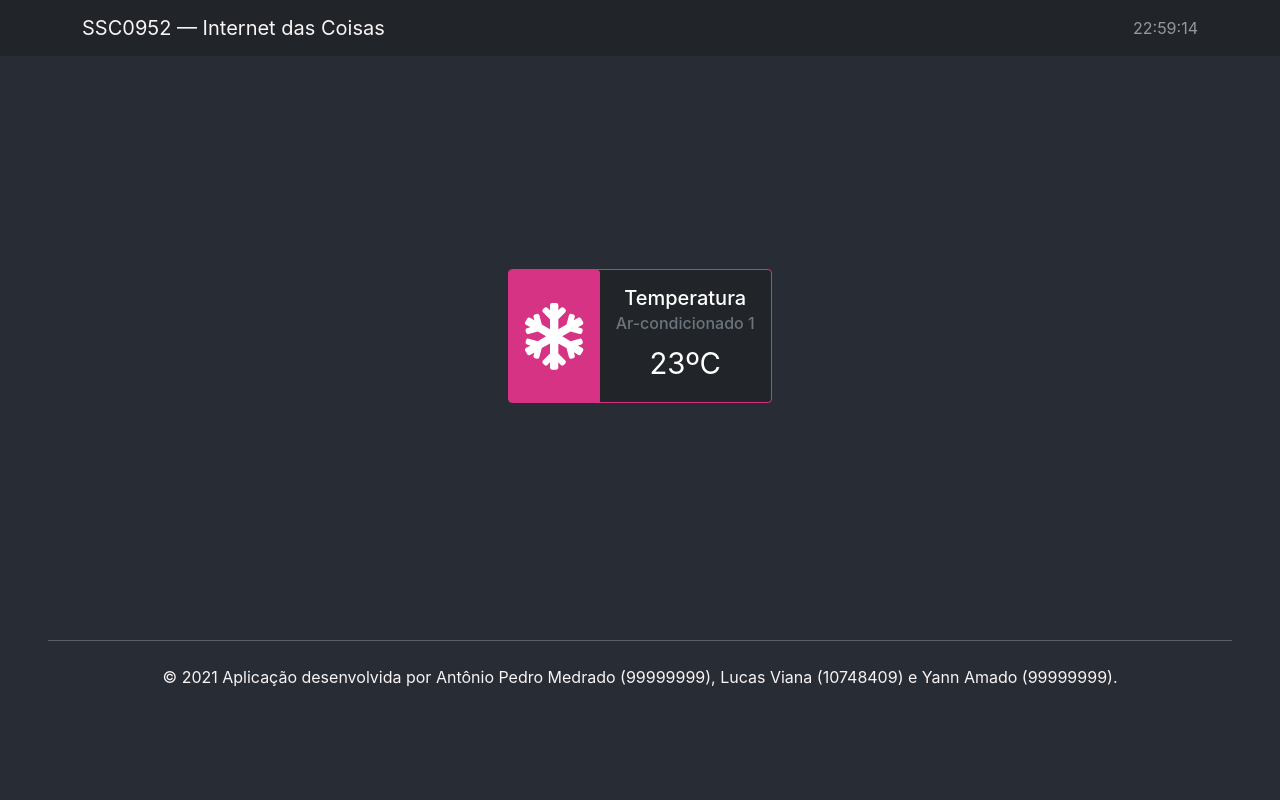
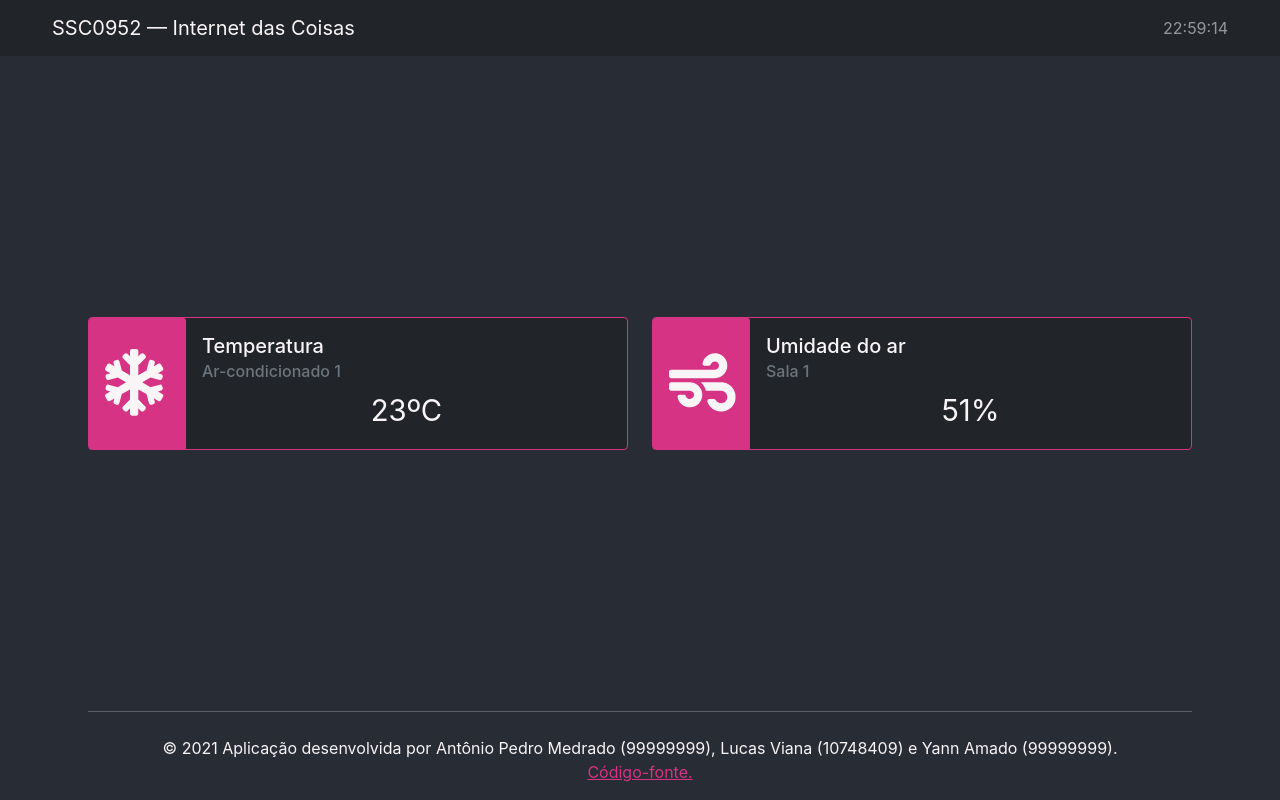
Before and after one commit to lucasvianav/iot, a React (Create React App) app: page / in a window 1280 px wide. Built offline with nearby package versions, Linux system fonts and the light colour scheme.

Commit message:
Setup main layout

```diff
--- a/src/app.scss
+++ /dev/null
@@ -1,37 +0,0 @@
-.App {
-  text-align: center;
-}
-
-.App-logo {
-  height: 40vmin;
-  pointer-events: none;
-}
-
-@media (prefers-reduced-motion: no-preference) {
-  .App-logo {
-    animation: App-logo-spin infinite 20s linear;
-  }
-}
-
-.App-header {
-  min-height: 70vh;
-  display: flex;
-  flex-direction: column;
-  align-items: center;
-  justify-content: center;
-  font-size: calc(10px + 2vmin);
-  color: white;
-}
-
-.App-link {
-  color: #61dafb;
-}
-
-@keyframes App-logo-spin {
-  from {
-    transform: rotate(0deg);
-  }
-  to {
-    transform: rotate(360deg);
-  }
-}
--- a/src/app.tsx
+++ b/src/app.tsx
@@ -1,21 +1,33 @@
 import React from 'react'
-import './app.scss'
 import Footer from './components/core/footer'
 import Header from './components/core/header'
 import DataCard from './components/shared/data-card'
 
 function App() {
   return (
-    <body className='App text-white'>
+    <body className='text-white d-flex flex-column' style={{ height: '100vh' }}>
       <Header displaySeconds={true} />
 
-      <main className='App-header'>
+      <main className='px-5 m-auto mw-1200px w-100'>
+        <div className='row gap-3 gap-md-0'>
+          <div className='col-md-6'>
             <DataCard
               title='Temperatura'
               description='Ar-condicionado 1'
               data='23ºC'
               icon='fas fa-snowflake'
             />
+          </div>
+
+          <div className='col-md-6'>
+            <DataCard
+              title='Umidade do ar'
+              description='Sala 1'
+              data='51%'
+              icon='fas fa-wind'
+            />
+          </div>
+        </div>
       </main>
 
       <Footer />
--- a/src/components/core/footer.tsx
+++ b/src/components/core/footer.tsx
@@ -2,12 +2,19 @@ import React from 'react'
 
 function Footer() {
   return (
-    <footer className='m-auto w-100 px-4 px-md-5'>
+    <footer className='mx-auto w-100 px-4 px-md-5 text-center mw-1200px'>
       <hr className='my-4 mx-auto'></hr>
       <div className='px-4'>
         <p>
           © 2021 Aplicação desenvolvida por Antônio Pedro Medrado (99999999),
-          Lucas Viana (10748409) e Yann Amado (99999999).
+          Lucas Viana (10748409) e Yann Amado (99999999). <br />
+          <a
+            href='https://gitlab.com/icmc-ssc0952/2021/giotgrad07'
+            target='_blank'
+            rel='noopener noreferrer'
+          >
+            Código-fonte.
+          </a>
         </p>
       </div>
     </footer>
--- a/src/components/core/header.tsx
+++ b/src/components/core/header.tsx
@@ -16,10 +16,10 @@ function Header(props: HeaderProps) {
   })
 
   return (
-    <Navbar variant='dark' bg='dark' expand='md'>
-      <Container>
+    <Navbar variant='dark' bg='dark' className='mb-4'>
+      <Container className='mw-1200px'>
         <Navbar.Brand href='#home'>SSC0952 — Internet das Coisas</Navbar.Brand>
-        <Navbar.Text>
+        <Navbar.Text className='d-none d-sm-block'>
           {time.toLocaleTimeString(locale, {
             timeStyle: props.displaySeconds ? 'medium' : 'short',
           })}
--- a/src/components/shared/data-card.tsx
+++ b/src/components/shared/data-card.tsx
@@ -12,15 +12,28 @@ function DataCard(props: DataCardProps) {
           align-items-center border-0
         '
         style={{ fontSize: '50pt' }}
+        title={props.title}
       >
-        <i className={`${props.icon} m-0 p-0`}></i>
+        <div className='p-0 m-0' style={{ width: '65px' }}>
+          <i className={`${props.icon} m-0 p-0`}></i>
+        </div>
       </Card.Header>
+
       <Card.Body>
-        <Card.Title>{props.title}</Card.Title>
-        <Card.Subtitle className='mb-2 text-muted'>
+        <Card.Title className='text-truncate' title={props.title}>
+          {props.title}
+        </Card.Title>
+
+        <Card.Subtitle
+          className='mb-2 text-muted text-truncate'
+          title={props.description}
+        >
           {props.description}
         </Card.Subtitle>
-        <Card.Text style={{ fontSize: '22pt' }}>{props.data}</Card.Text>
+
+        <Card.Text className='text-center' style={{ fontSize: '22pt' }}>
+          {props.data}
+        </Card.Text>
       </Card.Body>
     </Card>
   )
--- a/src/index.scss
+++ b/src/index.scss
@@ -47,3 +47,7 @@ code {
   font-family: source-code-pro, Menlo, Monaco, Consolas, 'Courier New',
     monospace;
 }
+
+.mw-1200px {
+  max-width: 1200px !important;
+}
```
Also changed, not shown: src/models/data-card.models.ts (+5 -5 lines). Lines whose indentation alone changed are shown as unchanged.
